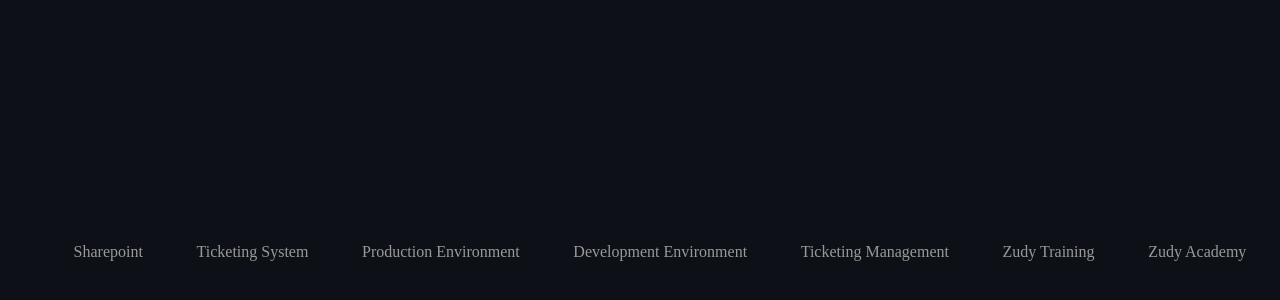
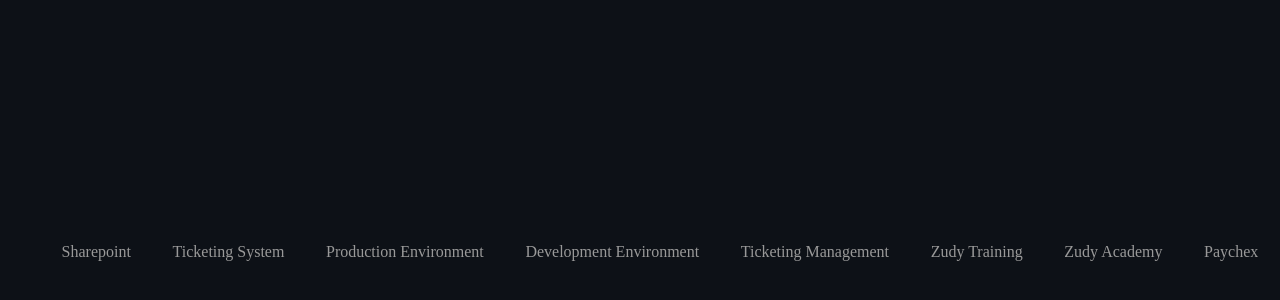
Before and after one commit to raythurman2386/mPactPro_dashboard, a website built with Parcel: page index.html in a window 1280 px wide. Shown: the part 164-464 px from the top of the page. Built offline with nearby package versions, Linux system fonts and the light colour scheme.

Commit message:
added link for paychex for time card

```diff
--- a/index.html
+++ b/index.html
@@ -32,6 +32,8 @@
       <li class="links__list--item"><a target="_blank" rel="noopener noreferrer" href="https://cvcky1.sharepoint.com/sites/mPactPro/SitePages/Ticket-Management.aspx">Ticketing Management</a></li>
       <li class="links__list--item"><a target="_blank" rel="noopener noreferrer" href="https://dev.mpactpro.org/">Zudy Training</a></li>
       <li class="links__list--item"><a target="_blank" rel="noopener noreferrer" href="http://training01.zudy.com/Intro03">Zudy Academy</a></li>
+      <li class="links__list--item"><a target="_blank" rel="noopener noreferrer"
+          href="https://myapps.paychex.com/landing_remote/login.do?TYPE=33554433&REALMOID=06-fd3ba6b8-7a2f-1013-ba03-83af2ce30cb3&GUID=&SMAUTHREASON=0&METHOD=GET&SMAGENTNAME=-SM-DcRXd3RBkM%2bIAuUkJhio4qMQPGHXSlwC5NHvGd60RCkP6guTqWS4qLnJtYdJd9Ge&TARGET=-SM-https%3a%2f%2fmyapps%2epaychex%2ecom%2f">Paychex</a></li>
     </ul>
   </div>
 
```
